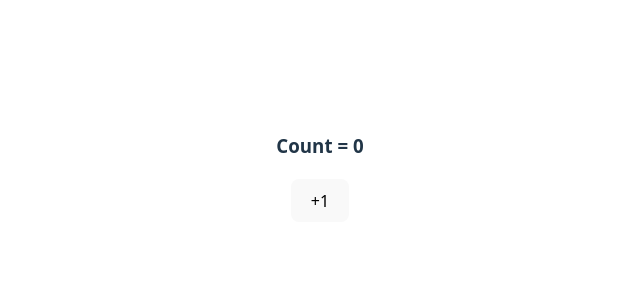
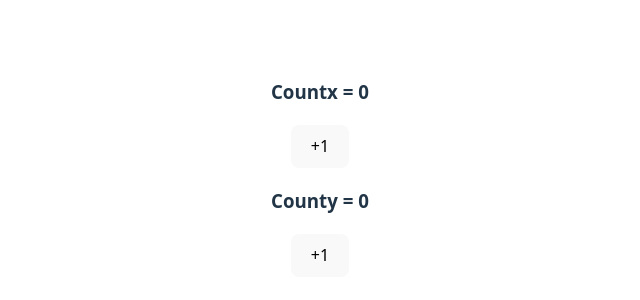
Before and after one commit to md1saquib1234/DeltaReact, a React (Vite) app in the folder REACT-STATE-CLASS2/: page / in a window 1280 px wide. Shown: the part 232-532 px from the top of the page, without its empty margins (320-960 px from the left). Built offline with nearby package versions, Linux system fonts and the light colour scheme.

Commit message:
feat: refactor Counter component to manage separate counts for countx and county with individual increment functions

```diff
--- a/REACT-STATE-CLASS2/src/Counter.jsx
+++ b/REACT-STATE-CLASS2/src/Counter.jsx
@@ -2,20 +2,28 @@ import { useState, useEffect } from "react"
 
 export default function Counter() {
 
-  let [count , setCount] = useState(0);
+  let [countx , setCountx] = useState(0);
+  let [county , setCounty] = useState(0);
 
-  let incCount = () => {
-    setCount((currCount) => currCount + 1);
+  let incCountx = () => {
+    setCountx((currCount) => currCount + 1);
   };
 
-  useEffect((function printSomething() {
+   let incCounty = () => {
+    setCounty((currCount) => currCount + 1);
+  };
+
+  useEffect(
+    function printSomething() {
     console.log("This is a side-effect");
-  }));
+  },[] );
 
   return (
     <div>
-      <h3>Count = {count}</h3>
-      <button onClick={incCount}>+1</button>
+      <h3>Countx = {countx}</h3>
+      <button onClick={incCountx}>+1</button>
+      <h3> County = {county}</h3>
+      <button onClick={incCounty}>+1</button>
     </div>
   );
 }
```
